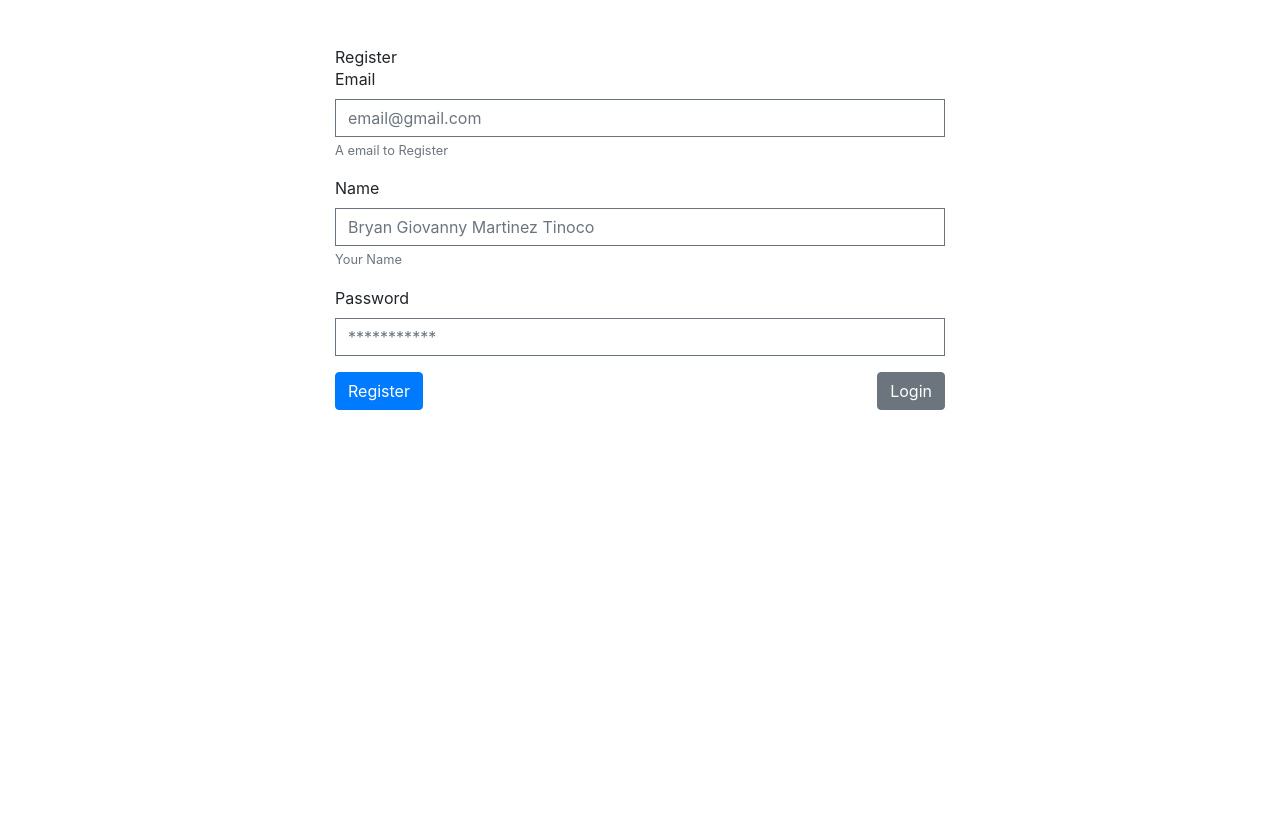
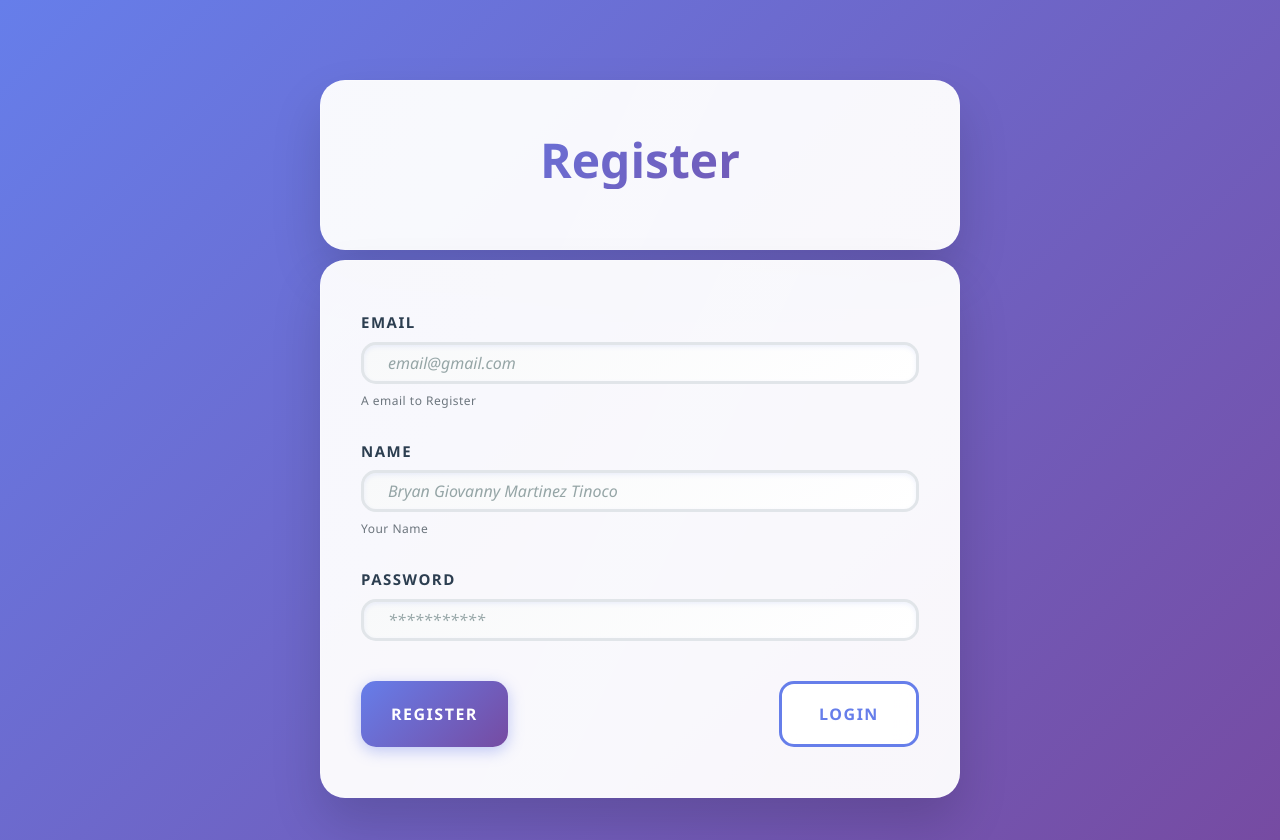
Before and after one commit to BryanMtz2483/Proyecto-Recursos-Humanos-API, a website: page RH/signin.html in a window 1280 px wide. Before the commit the page ends 800 px from the top, so only its background shows below. Drawn offline with nearby package versions, Linux system fonts and the light colour scheme.

Commit message:
Agregados Estilos y ahora se puede ver el id del empleado como dato

```diff
--- /dev/null
+++ b/RH/Styles/login.css
@@ -0,0 +1,183 @@
+   body {
+            background: linear-gradient(135deg, #667eea 0%, #764ba2 100%);
+            min-height: 100vh;
+            font-family: 'Segoe UI', Tahoma, Geneva, Verdana, sans-serif;
+            padding: 20px 0;
+        }
+
+        .container {
+            min-height: 60vh;
+            display: flex;
+            flex-direction: column;
+            justify-content: center;
+        }
+
+        .col-6.offset-3 {
+            background: rgba(255, 255, 255, 0.95);
+            backdrop-filter: blur(20px);
+            border-radius: 20px;
+            box-shadow: 0 20px 40px rgba(0, 0, 0, 0.1);
+            padding: 40px;
+            border: 1px solid rgba(255, 255, 255, 0.2);
+            transition: transform 0.3s ease, box-shadow 0.3s ease;
+            margin-bottom: 10px;
+        }
+
+        h1 {
+            color: #333;
+            font-size: 2.5rem;
+            font-weight: 700;
+            text-align: center;
+            margin-bottom: 20px;
+            background: linear-gradient(135deg, #667eea, #764ba2);
+            -webkit-background-clip: text;
+            -webkit-text-fill-color: transparent;
+            background-clip: text;
+        }
+
+        .form-group {
+            margin-bottom: 25px;
+            position: relative;
+        }
+
+        .form-group label {
+            color: #333;
+            font-weight: 600;
+            font-size: 14px;
+            text-transform: uppercase;
+            letter-spacing: 1px;
+            margin-bottom: 8px;
+        }
+
+        .form-control {
+            padding: 15px 20px;
+            border: 2px solid #e1e5e9;
+            border-radius: 12px;
+            font-size: 16px;
+            transition: all 0.3s ease;
+            background: #f8f9fa;
+        }
+
+        .form-control:focus {
+            outline: none;
+            border-color: #667eea;
+            background: white;
+            box-shadow: 0 0 0 3px rgba(102, 126, 234, 0.1);
+            transform: translateY(-2px);
+        }
+
+        .form-text {
+            font-size: 12px;
+            color: #666;
+            margin-top: 5px;
+        }
+
+        .d-flex {
+            gap: 15px;
+            margin-top: 30px;
+        }
+
+        .btn {
+            padding: 15px 25px;
+            border: none;
+            border-radius: 12px;
+            font-size: 16px;
+            font-weight: 600;
+            text-transform: uppercase;
+            letter-spacing: 1px;
+            cursor: pointer;
+            transition: all 0.3s ease;
+            position: relative;
+            overflow: hidden;
+        }
+
+        .btn-primary {
+            background: linear-gradient(135deg, #667eea, #764ba2);
+            color: white;
+            box-shadow: 0 4px 15px rgba(102, 126, 234, 0.4);
+            border: none;
+        }
+
+        .btn-primary:hover {
+            transform: translateY(-2px);
+            box-shadow: 0 8px 25px rgba(102, 126, 234, 0.6);
+            background: linear-gradient(135deg, #5a67d8, #6b46c1);
+        }
+
+        .btn-secondary {
+            background: transparent;
+            color: #667eea;
+            border: 2px solid #667eea;
+        }
+
+        .btn-secondary:hover {
+            background: #667eea;
+            color: white;
+            transform: translateY(-2px);
+            box-shadow: 0 4px 15px rgba(102, 126, 234, 0.3);
+        }
+
+        .floating-shapes {
+            position: fixed;
+            top: 0;
+            left: 0;
+            width: 100%;
+            height: 100%;
+            pointer-events: none;
+            z-index: -1;
+        }
+
+        .shape {
+            position: absolute;
+            background: rgba(255, 255, 255, 0.1);
+            border-radius: 50%;
+            animation: float 6s ease-in-out infinite;
+        }
+
+        .shape:nth-child(1) {
+            width: 80px;
+            height: 80px;
+            top: 20%;
+            left: 10%;
+            animation-delay: 0s;
+        }
+
+        .shape:nth-child(2) {
+            width: 120px;
+            height: 120px;
+            top: 60%;
+            right: 10%;
+            animation-delay: 2s;
+        }
+
+        .shape:nth-child(3) {
+            width: 60px;
+            height: 60px;
+            bottom: 20%;
+            left: 20%;
+            animation-delay: 4s;
+        }
+
+        @keyframes float {
+            0%, 100% {
+                transform: translateY(0) rotate(0deg);
+            }
+            50% {
+                transform: translateY(-20px) rotate(180deg);
+            }
+        }
+
+        @media (max-width: 576px) {
+            .col-6.offset-3 {
+                padding: 30px 20px;
+                margin: 10px;
+            }
+
+            h1 {
+                font-size: 2rem;
+            }
+
+            .d-flex {
+                flex-direction: column;
+            }
+        }
--- /dev/null
+++ b/RH/Styles/rh.css
@@ -0,0 +1,230 @@
+    body{
+            background: linear-gradient(135deg, #667eea 0%, #764ba2 100%);
+            min-height: 100vh;
+            font-family: 'Segoe UI', Tahoma, Geneva, Verdana, sans-serif;
+            padding: 20px;
+            margin: 0;
+        }
+
+        h1 {
+            color: #000000;
+            font-size: 2.5rem;
+            font-weight: 700;
+            text-align: center;
+            margin-bottom: 30px;
+            background: linear-gradient(135deg, #667eea, #764ba2);
+            -webkit-background-clip: text;
+            -webkit-text-fill-color: transparent;
+            background-clip: text;
+        }
+
+        #employeeForm {
+            background: rgba(255, 255, 255, 0.95);
+            backdrop-filter: blur(20px);
+            border-radius: 20px;
+            box-shadow: 0 20px 40px rgba(0, 0, 0, 0.1);
+            padding: 40px;
+            border: 1px solid rgba(255, 255, 255, 0.2);
+            transition: transform 0.3s ease, box-shadow 0.3s ease;
+            margin-bottom: 30px;
+            max-width: 800px;
+            margin-left: auto;
+            margin-right: auto;
+        }
+
+        label {
+            color: #000000;
+            font-weight: 600;
+            font-size: 14px;
+            text-transform: uppercase;
+            letter-spacing: 1px;
+            margin-bottom: 8px;
+            display: inline-block;
+            margin-top: 15px;
+        }
+
+        input[type="text"], input[type="email"] {
+            width: 100%;
+            padding: 15px 20px;
+            border: 2px solid #e1e5e9;
+            border-radius: 12px;
+            font-size: 16px;
+            transition: all 0.3s ease;
+            background: #f8f9fa;
+            box-sizing: border-box;
+            margin-bottom: 10px;
+        }
+
+        input[type="text"]:focus, input[type="email"]:focus {
+            outline: none;
+            border-color: #000000;
+            background: white;
+            box-shadow: 0 0 0 3px rgba(102, 126, 234, 0.1);
+            transform: translateY(-2px);
+        }
+
+        button {
+            padding: 15px 25px;
+            border: none;
+            border-radius: 12px;
+            font-size: 16px;
+            font-weight: 600;
+            text-transform: uppercase;
+            letter-spacing: 1px;
+            cursor: pointer;
+            transition: all 0.3s ease;
+            position: relative;
+            overflow: hidden;
+            margin: 10px 5px;
+        }
+
+        button[onclick="createEmployee()"] {
+            background: linear-gradient(135deg, #667eea, #764ba2);
+            color: white;
+            box-shadow: 0 4px 15px rgba(102, 126, 234, 0.4);
+        }
+
+        button[onclick="updateEmployee()"] {
+            background: transparent;
+            color: #667eea;
+            border: 2px solid #667eea;
+        }
+
+        button[onclick="deleteEmployee()"] {
+            background: linear-gradient(135deg, #e53e3e, #c53030);
+            color: white;
+            box-shadow: 0 4px 15px rgba(229, 62, 62, 0.4);
+        }
+
+        #employeeId {
+            background: rgba(255, 255, 255, 0.95);
+            backdrop-filter: blur(20px);
+            border-radius: 12px;
+            box-shadow: 0 10px 25px rgba(0, 0, 0, 0.1);
+            padding: 25px auto;
+            border: 2px solid rgba(102, 126, 234, 0.3);
+            font-size: 16px;
+            transition: all 0.3s ease;
+            max-width: 300px;
+            margin: 10px auto;
+            display: block;
+        }
+
+        #employeeId:focus {
+            outline: none;
+            border-color: #000000;
+            background: white;
+            box-shadow: 0 0 0 3px rgba(102, 126, 234, 0.1);
+            transform: translateY(-2px);
+        }
+
+        label[for="employeeId"] {
+            display: block;
+            text-align: center;
+            color: #000000;
+            font-size: 16px;
+            margin-bottom: 10px;
+        }
+
+        #result {
+            background: rgba(255, 255, 255, 0.95);
+            backdrop-filter: blur(20px);
+            border-radius: 20px;
+            box-shadow: 0 20px 40px rgba(0, 0, 0, 0.1);
+            padding: 40px;
+            border: 1px solid rgba(255, 255, 255, 0.2);
+            transition: transform 0.3s ease, box-shadow 0.3s ease;
+            margin-bottom: 30px;
+            max-width: 800px;
+            margin-left: auto;
+            margin-right: auto;
+        }
+        #empid {
+            background: rgba(255, 255, 255, 0.95);
+            backdrop-filter: blur(20px);
+            border-radius: 20px;
+            box-shadow: 0 20px 40px rgba(0, 0, 0, 0.1);
+            padding: 40px;
+            border: 1px solid rgba(255, 255, 255, 0.2);
+            transition: transform 0.3s ease, box-shadow 0.3s ease;
+            margin-bottom: 30px;
+            max-width: 800px;
+            margin-left: auto;
+            margin-right: auto;
+        }
+        #tittle {
+            background: rgba(255, 255, 255, 0.95);
+            backdrop-filter: blur(20px);
+            border-radius: 20px;
+            box-shadow: 0 20px 40px rgba(0, 0, 0, 0.1);
+            padding: 40px;
+            border: 1px solid rgba(255, 255, 255, 0.2);
+            transition: transform 0.3s ease, box-shadow 0.3s ease;
+            margin-bottom: 30px;
+            max-width: 800px;
+            margin-left: auto;
+            margin-right: auto;
+        }
+        #empdisplay{
+            background: rgba(255, 255, 255, 0.95);
+            backdrop-filter: blur(20px);
+            border-radius: 20px;
+            box-shadow: 0 20px 40px rgba(0, 0, 0, 0.1);
+            padding: 40px;
+            border: 1px solid rgba(255, 255, 255, 0.2);
+            transition: transform 0.3s ease, box-shadow 0.3s ease;
+            margin-bottom: 30px;
+            max-width: 800px;
+            margin-left: auto;
+            margin-right: auto;
+        }
+        body > h1:last-of-type {
+            background: rgb(255, 255, 255);
+            backdrop-filter: blur(20px);
+            border-radius: 20px;
+            box-shadow: 0 20px 40px rgba(0, 0, 0, 0.1);
+            padding: 40px;
+            border: 1px solid rgba(255, 255, 255, 0.2);
+            max-width: 800px;
+            margin: 30px auto;
+            color: #000000;
+            font-size: 2rem;
+            font-weight: 700;
+            text-align: center;
+            -webkit-background-clip: text;
+            -webkit-text-fill-color: transparent;
+            background-clip: text;
+        }
+
+        body > h3 {
+            background: linear-gradient(135deg, rgb(255, 255, 255), rgb(255, 255, 255));
+            border-radius: 12px;
+            padding: 20px;
+            margin: 15px 10px;
+            border: 1px solid rgba(102, 126, 234, 0.2);
+            transition: all 0.3s ease;
+            max-width: 800px;
+            color: #000000;
+            font-weight: 600;
+        }
+        @media (max-width: 768px) {
+            body {
+                padding: 10px;
+            }
+
+            #employeeForm, body > h1:last-of-type {
+                padding: 25px 20px;
+                margin: 20px 10px;
+            }
+
+            h1 {
+                font-size: 2rem;
+            }
+
+            button {
+                display: block;
+                width: 100%;
+                max-width: 300px;
+                margin: 10px auto;
+            }
+        }
--- /dev/null
+++ b/RH/Styles/signin.css
@@ -0,0 +1,190 @@
+ body {
+            background: linear-gradient(135deg, #667eea 0%, #764ba2 100%);
+            min-height: 100vh;
+            font-family: 'Segoe UI', Tahoma, Geneva, Verdana, sans-serif;
+            padding: 20px 0;
+            position: relative;
+            overflow-x: hidden;
+        }
+
+        .container {
+            min-height: 100vh;
+            display: flex;
+            flex-direction: column;
+            justify-content: center;
+            position: relative;
+            z-index: 2;
+        }
+
+        .col-6.offset-3 {
+            background: rgba(255, 255, 255, 0.95);
+            border-radius: 25px;
+            box-shadow: 0 25px 50px rgba(0, 0, 0, 0.15);
+            padding: 50px 40px;
+            border: 1px solid rgba(255, 255, 255, 0.3);
+            transition: all 0.4s ease;
+            position: relative;
+            overflow: hidden;
+            margin-bottom: 10px;
+        }
+
+        .col-6.offset-3::before {
+            content: '';
+            position: absolute;
+            top: 0;
+            left: -50%;
+            width: 200%;
+            height: 100%;
+            background: linear-gradient(90deg, transparent, rgba(255, 255, 255, 0.2), transparent);
+            transform: skewX(-25deg);
+            transition: left 0.8s ease;
+        }
+
+        h1 {
+            color: #333;
+            font-size: 3rem;
+            font-weight: 800;
+            text-align: center;
+            margin-bottom: 10px;
+            background: linear-gradient(135deg, #667eea, #764ba2);
+            -webkit-background-clip: text;
+            -webkit-text-fill-color: transparent;
+            background-clip: text;
+            position: relative;
+            z-index: 3;
+        }
+        .form-group {
+            margin-bottom: 30px;
+            position: relative;
+            z-index: 3;
+        }
+
+        .form-group label {
+            color: #2c3e50;
+            font-weight: 700;
+            font-size: 15px;
+            text-transform: uppercase;
+            letter-spacing: 1.5px;
+            display: block;
+            position: relative;
+        }
+
+        .form-control {
+            padding: 18px 24px;
+            border: 3px solid #e1e5e9;
+            border-radius: 15px;
+            font-size: 16px;
+            transition: all 0.4s cubic-bezier(0.4, 0, 0.2, 1);
+            background: linear-gradient(145deg, #f8f9fa, #ffffff);
+            box-shadow: inset 0 2px 4px rgba(102, 126, 234, 0.1);
+            position: relative;
+        }
+
+        .form-control:focus {
+            outline: none;
+            border-color: #667eea;
+            background: white;
+            box-shadow: 0 0 0 4px rgba(102, 126, 234, 0.15), inset 0 2px 4px rgba(102, 126, 234, 0.1);
+            transform: translateY(-3px) scale(1.01);
+        }
+
+        .form-control::placeholder {
+            color: #95a5a6;
+            font-style: italic;
+        }
+
+        .form-text {
+            font-size: 12px;
+            color: #7f8c8d;
+            margin-top: 8px;
+            font-weight: 500;
+            letter-spacing: 0.5px;
+        }
+
+        .d-flex {
+            gap: 20px;
+            margin-top: 40px;
+            position: relative;
+            z-index: 3;
+        }
+
+        .btn {
+            padding: 18px 30px;
+            border: none;
+            border-radius: 15px;
+            font-size: 16px;
+            font-weight: 700;
+            text-transform: uppercase;
+            letter-spacing: 1.5px;
+            cursor: pointer;
+            transition: all 0.4s cubic-bezier(0.4, 0, 0.2, 1);
+            position: relative;
+            overflow: hidden;
+            min-width: 140px;
+        }
+
+        .btn::before {
+            content: '';
+            position: absolute;
+            top: 50%;
+            left: 50%;
+            width: 0;
+            height: 0;
+            background: rgba(255, 255, 255, 0.3);
+            border-radius: 50%;
+            transform: translate(-50%, -50%);
+            transition: all 0.6s ease;
+        }
+
+        .btn:hover::before {
+            width: 300px;
+            height: 300px;
+        }
+
+        .btn-primary {
+            background: linear-gradient(135deg, #667eea, #764ba2);
+            color: white;
+            box-shadow: 0 4px 15px rgba(102, 126, 234, 0.4);
+            border: none;
+        }
+
+        .btn-primary:hover {
+            transform: translateY(-4px) scale(1.05);
+            box-shadow: 0 15px 35px rgba(102, 126, 234, 0.6);
+            background: linear-gradient(135deg, #5a67d8 0%, #6b46c1 100%);
+        }
+
+        .btn-secondary {
+            background: rgba(255, 255, 255, 0.9);
+            color: #667eea;
+            border: 3px solid #667eea;
+            backdrop-filter: blur(10px);
+        }
+
+        .btn-secondary:hover {
+            background: #667eea;
+            color: white;
+            transform: translateY(-4px) scale(1.05);
+            box-shadow: 0 12px 30px rgba(102, 126, 234, 0.4);
+        }
+        @media (max-width: 576px) {
+            .col-6.offset-3 {
+                padding: 40px 25px;
+                margin: 15px;
+                border-radius: 20px;
+            }
+
+            h1 {
+                font-size: 2.2rem;
+            }
+
+            .d-flex {
+                flex-direction: column;
+                gap: 15px;
+            }
+
+            .btn {
+                padding: 16px 25px;
+                font-size: 15px;
+            }
+        }
--- a/RH/js/employees.js
+++ b/RH/js/employees.js
@@ -2,6 +2,7 @@ const apiUrl = 'http://localhost:3000/employees';
 
 function getFormData() {
     return {
+        id: document.getElementById('id').value,
         name: document.getElementById('name').value,
         last_name: document.getElementById('last_name').value,
         phone: document.getElementById('phone').value,
--- a/RH/js/rh.js
+++ b/RH/js/rh.js
@@ -24,8 +24,8 @@ function loadEmployees(){
     })
 }
 function displayEmployees(employees){
-    var body = document.querySelector("body");
+    var empdisplay = document.getElementById("empdisplay");
     for(var i=0; i < employees.length; i++){
-        body.innerHTML += `<h3>${employees[i].name} - ${employees[i].last_name} - ${employees[i].phone} - ${employees[i].email} - ${employees[i].address}</h3>`
+        empdisplay.innerHTML += `<h3>${employees[i].id} - ${employees[i].last_name} - ${employees[i].phone} - ${employees[i].email} - ${employees[i].address}</h3>`
     }
 }
--- a/RH/signin.html
+++ b/RH/signin.html
@@ -8,6 +8,7 @@
     <title>Human Resources</title>
     <link rel="stylesheet" href="https://stackpath.bootstrapcdn.com/bootstrap/4.3.1/css/bootstrap.min.css">
     <link href="https://cdn.jsdelivr.net/npm/flowbite@2.5.2/dist/flowbite.min.css" rel="stylesheet" />
+    <link rel="stylesheet" href="/RH/Styles/signin.css">
     <script src="https://cdn.jsdelivr.net/npm/flowbite@2.5.2/dist/flowbite.min.js"></script>
     <script src="https://code.jquery.com/jquery-3.3.1.slim.min.js"></script>
     <script src="https://cdnjs.cloudflare.com/ajax/libs/popper.js/1.14.7/umd/popper.min.js"></script>
--- a/config/database.js
+++ b/config/database.js
@@ -6,7 +6,7 @@ const pool = mysql.createPool({
     connectionLimit: 10,
     host: 'localhost',
     user: 'root',
-    password: '',
+    password: '1234',
     database: 'rh'
 })
 
--- a/package.json
+++ b/package.json
@@ -25,11 +25,11 @@
   },
   "homepage": "https://github.com/BryanMtz2483/Proyecto-Recursos-Humanos-API#readme",
   "dependencies": {
-    "express": "^4.21.1",
+    "express": "^4.21.2",
     "flowbite": "^2.5.2",
     "jsonwebtoken": "^9.0.2",
     "morgan": "^1.10.0",
     "mysql": "^2.18.1",
-    "nodemon": "^3.1.7"
+    "nodemon": "^3.1.10"
   }
 }
```
Also changed, not shown: RH/login.html (+2 -1 lines), RH/rh.html (+16 -8 lines), 1 other file.
